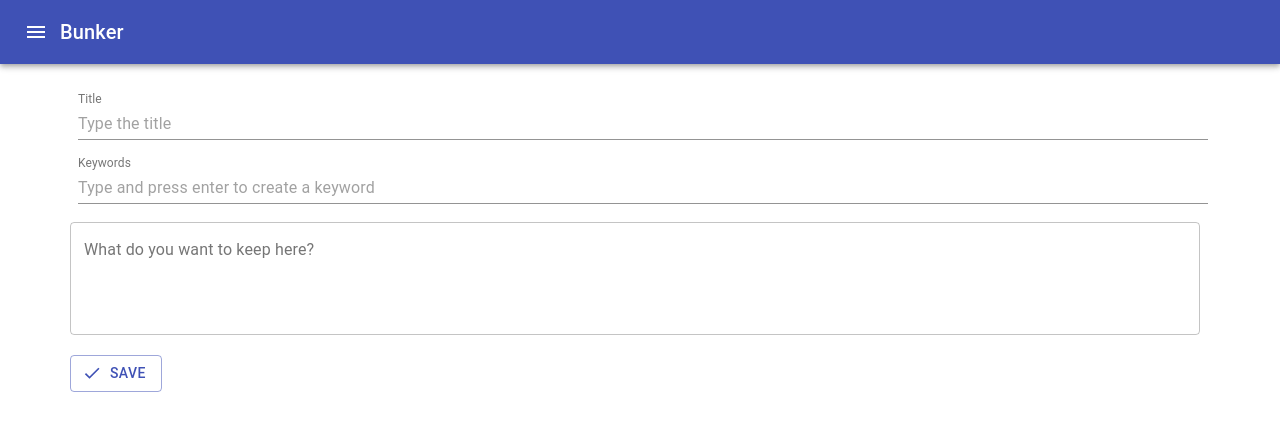
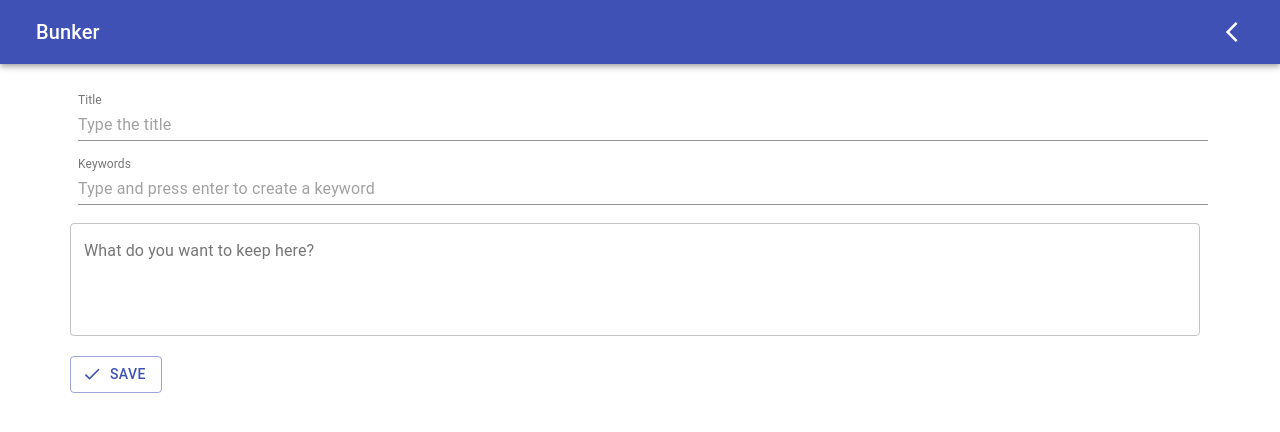
Before and after one commit to Bunker-Project/bunker-web, a React (Create React App) app in the folder bunkerweb/: page /register in a window 1280 px wide. Shown: the top 432 px of the page. Built offline with nearby package versions, Linux system fonts and the light colour scheme.

Commit message:
Fixes #1 Configured routes to all pages

```diff
--- a/bunkerweb/src/Routes.js
+++ b/bunkerweb/src/Routes.js
@@ -2,19 +2,28 @@ import React from 'react';
 import { BrowserRouter, Route } from 'react-router-dom';
 
 import Main from './components/Main';
-import Search from './components/Search';
-import Register from './components/Register';
-import Secret from './components/Secret';
 import Edit from './components/Edit';
+import Form from './components/Form';
 
 export default function Routes(){
     return(
         <BrowserRouter>
             <Route path="/" exact component={Main} />
-            <Route path="/search" component={Search} />
-            <Route path="/register" component={Register} />
-            <Route path="/secret" component={Secret} />
+
+            <Route
+                path="/search"
+                render={(props) => <Form {...props} id="search"/>} />
+
+            <Route
+                path="/register"
+                render={(props) => <Form {...props} id="register"/>} />
+
+            <Route
+                path="/secret"
+                render={(props) => <Form {...props} id="secret"/>} />
+
             <Route path="/edit" component={Edit} />
+
         </BrowserRouter>
     )
 }
--- a/bunkerweb/src/components/Fab.js
+++ b/bunkerweb/src/components/Fab.js
@@ -3,17 +3,16 @@ import SpeedDial from '@material-ui/lab/SpeedDial';
 import SpeedDialIcon from '@material-ui/lab/SpeedDialIcon';
 import SpeedDialAction from '@material-ui/lab/SpeedDialAction';
 import SearchIcon from '@material-ui/icons/Search';
-import Form from './Form.js';
 import SpeakerNotesIcon from '@material-ui/icons/SpeakerNotes';
 import VpnKeyIcon from '@material-ui/icons/VpnKey';
 import './Fab.css'
+import { useHistory } from 'react-router-dom';
 
 function Fab(props) {
 
+    const history = useHistory();
     const direction = 'right';
     const [open, setOpen] = useState(false);
-    const [showForm, setShowForm] = useState(false);
-    const [id, setId] = useState('');
 
     function handleClose() {
         setOpen(false);
@@ -24,18 +23,25 @@ function Fab(props) {
     }
 
     function handleClick(idClicked) {
-        setShowForm(true);
-        setId(idClicked);
-    }
-
-    function handleCloseForm() {
-        setShowForm(false);
+        switch (idClicked) {
+            case "search":
+                history.push('/search');
+                break;
+            case "register":
+                history.push('/register');
+                break;
+            case "secret":
+                history.push('/secret');
+                break;
+            default:
+                break;
+        }
     }
 
     const actions = [
         { icon: <SearchIcon />, name: 'Search', id: 'search' },
-        { icon: <SpeakerNotesIcon />, name: "Add new item", id: 'newItem' },
-        { icon: <VpnKeyIcon />, name: "Add new secret", id: 'newSecret' },
+        { icon: <SpeakerNotesIcon />, name: "Add new item", id: 'register' },
+        { icon: <VpnKeyIcon />, name: "Add new secret", id: 'secret' },
     ];
 
     return (
@@ -58,7 +64,7 @@ function Fab(props) {
                     />
                 ))}
             </SpeedDial>
-            <Form show={showForm} onClose={handleCloseForm} id={id}></Form>
+            {/* <Form show={showForm} onClose={handleCloseForm} id={id}></Form> */}
         </div>
     );
 };
--- a/bunkerweb/src/components/Form.js
+++ b/bunkerweb/src/components/Form.js
@@ -1,31 +1,30 @@
 import React from 'react';
-import PropTypes from 'prop-types';
-import Button from '@material-ui/core/Button';
 import Dialog from '@material-ui/core/Dialog';
 import AppBar from '@material-ui/core/AppBar';
 import Toolbar from '@material-ui/core/Toolbar';
 import IconButton from '@material-ui/core/IconButton';
 import Typography from '@material-ui/core/Typography';
-import CloseIcon from '@material-ui/icons/Close';
 import Slide from '@material-ui/core/Slide';
 import './Form.css';
 import Register from './Register.js';
 import Search from './Search.js';
 import Secret from './Secret.js';
+import ArrowBackIosOutlinedIcon from '@material-ui/icons/ArrowBackIosOutlined';
+import { useHistory } from 'react-router-dom';
 
-function Form({ id, show, onClose }) {
+function Form(props) {
+
+    const history = useHistory();
 
     function handleFormType() {
-        if (id === "search")
+
+        if (props.id === "search")
             return <Search key="searchForm"></Search>
-        else if (id === "newItem")
+        else if (props.id === "register")
             return <Register key="registerForm"></Register>
         else
             return <Secret key="secretForm"></Secret>
     }
-
-    if (!show)
-        return null;
 
     const Transition = React.forwardRef(function Transition(props, ref) {
         return <Slide direction="up" ref={ref} {...props} />;
@@ -33,20 +32,19 @@ function Form({ id, show, onClose }) {
 
     return (
         <div>
-            <Dialog fullScreen open={show} onClose={onClose} TransitionComponent={Transition}>
+            <Dialog fullScreen open={true} onClose={props.onClose} TransitionComponent={Transition}>
                 <AppBar className="appBar">
                     <Toolbar>
-                        <IconButton edge="start" color="inherit" onClick={onClose} aria-label="close">
+                        <IconButton edge="start" color="inherit" onClick={props.onClose} aria-label="close">
                         </IconButton>
                         <Typography variant="h6" className="title">
                             Bunker
                             </Typography>
-                        <Button
+                        <IconButton
                             color="inherit"
-                            onClick={onClose}
-                            startIcon={<CloseIcon></CloseIcon>}>
-                            cancel
-                            </Button>
+                            onClick={() => history.push('/')}>
+                            <ArrowBackIosOutlinedIcon />
+                        </IconButton>
                     </Toolbar>
                 </AppBar>
                 <div key="formType" className="form">
@@ -57,10 +55,4 @@ function Form({ id, show, onClose }) {
     );
 }
 
-
-Form.propTypes = {
-    onClose: PropTypes.func.isRequired,
-    id: PropTypes.string,
-};
-
 export default Form;
```
